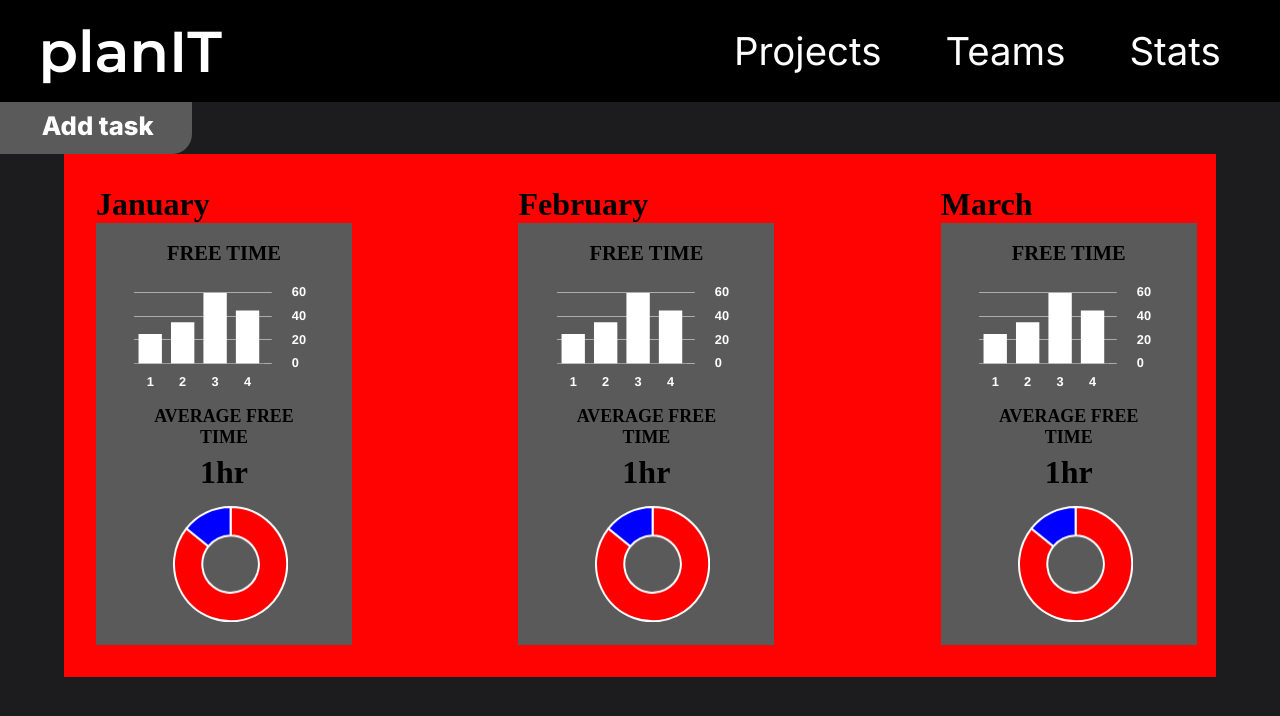
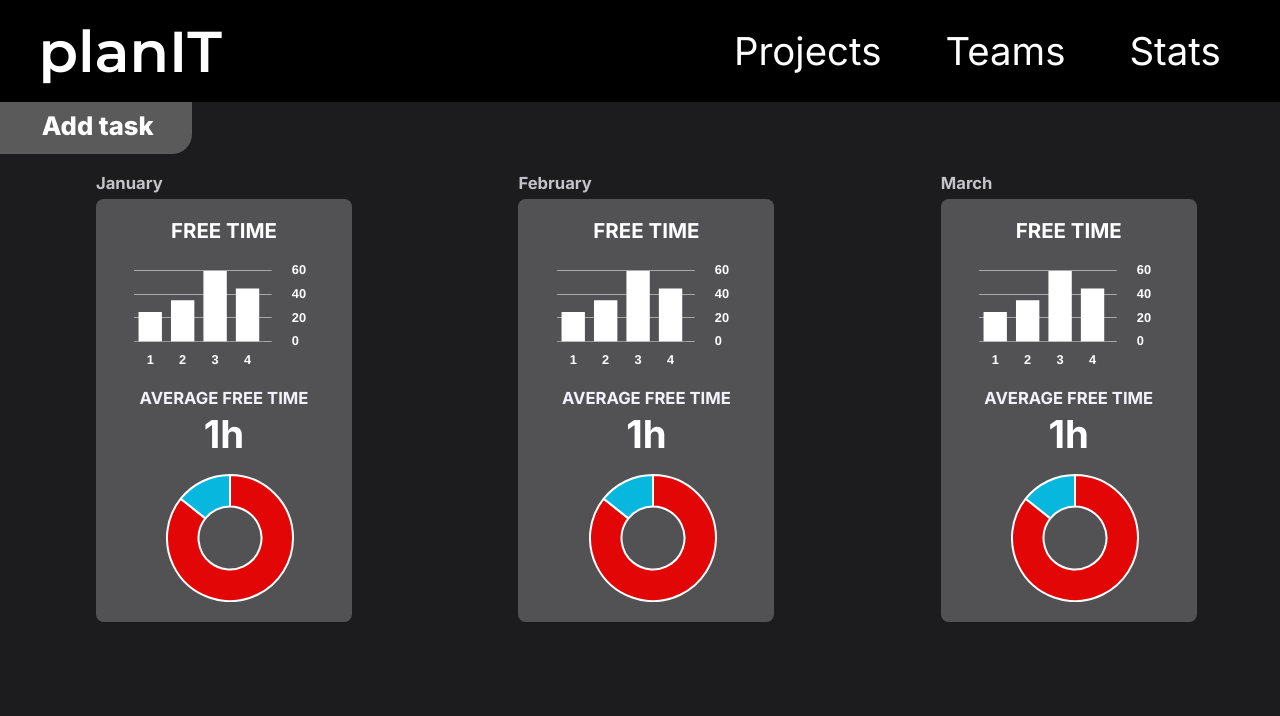
Before and after one commit to LukaNikcevic77/To-Do, a website with bundled scripts: page dist/index.html in a window 1280 px wide. Built offline with nearby package versions, Linux system fonts and the light colour scheme.

Commit message:
Stats design finished

```diff
--- a/src/css/style.scss
+++ b/src/css/style.scss
@@ -187,18 +187,25 @@ html {
             display: flex;
             gap: 8vw;
             justify-content: space-between;
-            overflow: scroll;
-            overflow-y: hidden;
+            overflow: hidden;
             margin: 0 auto;
-
+            margin-top: 3vw;
             width: 90vw;
             height: auto;
-            background-color: #FF0202;
+
 
             .month {
                 height: auto;
                 padding: 2.5vw;
                 width: auto;
+                color: #C4C3C9;
+                font-family: 'Inter', sans-serif;
+                font-weight: bold;
+
+                .monthname {
+                    font-size: 1.3vw;
+                    margin-bottom: 0.5vw;
+                }
             }
 
 
@@ -209,22 +216,29 @@ html {
                 height: 30vw;
                 width: auto;
                 padding: 1.5vw 3vw;
-
-                background-color: #5A5A5A;
+                color: #FFFF;
+                background-color: #525254;
                 font-size: 0.8vw;
-
+                border-radius: 0.6vw;
                 .averagefreetimetitle {
-                    font-size: 1.4vw;
+                    font-size: 1.3vw;
                     text-align: center;
-                    margin-top: 1vw;
+                    margin-top: 1.3vw;
+                    color: #F3F1F9;
                 }
                 .freetimeholder{
-                    margin-top: 0.5vw;
-                    margin-bottom: 1.2vw;
-                    font-size: 2.5vw;
+                    margin-top: 0.2vw;
+                    margin-bottom: 2vw;
+                    font-size: 3vw;
+                    color: #FFFFFF;
                 }
 
             }
         }
+
+
+        .hidden {
+            display: none !important;
+        }
     }
 }
--- a/src/home.js
+++ b/src/home.js
@@ -3,9 +3,34 @@ export {HomePageUI};
 let HomePageUI = {
 
     averageFreeTime: document.querySelectorAll('.freetimeholder'),
-
+    statsButton: document.getElementById('stats'),
+    homeButton: document.getElementById('home'),
+    calendarManager: document.getElementById('calendar_managment'),
+    statsManager: document.getElementById('statsholder'),
+    timeScaleManager: document.getElementById('time_scale'),
+    taskMakingButtonHolder: document.getElementById('task_maker'),
     elements: [],
 
+    addFunction(){
+
+
+
+      this.statsButton.addEventListener('click', (e) => {
+            this.calendarManager.classList.add("hidden");
+            this.timeScaleManager.classList.add("hidden");
+            this.statsManager.classList.remove("hidden");
+            this.taskMakingButtonHolder.classList.add("hidden");
+      }),
+      this.homeButton.addEventListener('click', (e) => {
+
+        this.statsManager.classList.add("hidden");
+        this.calendarManager.classList.remove("hidden");
+        this.timeScaleManager.classList.remove("hidden");
+        this.taskMakingButtonHolder.classList.remove("hidden");
+  })
+
+
+    },
     makeElements(dates, tasks) {
 
 
--- a/src/index.js
+++ b/src/index.js
@@ -6,6 +6,6 @@ const datemanaging = document.getElementById('calendar_managment');
 const taskmanagment = document.getElementById('time_scale');
 
 
-
-
+HomePageUI.makeElements(datemanaging, taskmanagment);
+HomePageUI.addFunction();
 console.log(HomePageUI.averageFreeTime[0].innerText);
--- a/src/stats.js
+++ b/src/stats.js
@@ -26,8 +26,8 @@ Chart.defaults.font.weight = '800';
         label: 'Tasks',
         data: [300, 50],
         backgroundColor: [
-          'red',
-          'blue',
+          '#E30606',
+          '#07B7DE',
 
         ],
         hoverOffset: 4,
@@ -170,8 +170,8 @@ Chart.defaults.font.weight = '800';
       label: 'Tasks',
       data: [300, 50],
       backgroundColor: [
-        'red',
-        'blue',
+        '#E30606',
+          '#07B7DE',
 
       ],
       hoverOffset: 4,
@@ -314,8 +314,8 @@ Chart.defaults.font.weight = '800';
       label: 'Tasks',
       data: [300, 50],
       backgroundColor: [
-        'red',
-        'blue',
+        '#E30606',
+          '#07B7DE',
 
       ],
       hoverOffset: 4,
```
Also changed, not shown: dist/index.html, dist/main.js, src/css/style.css, 1 other file.
